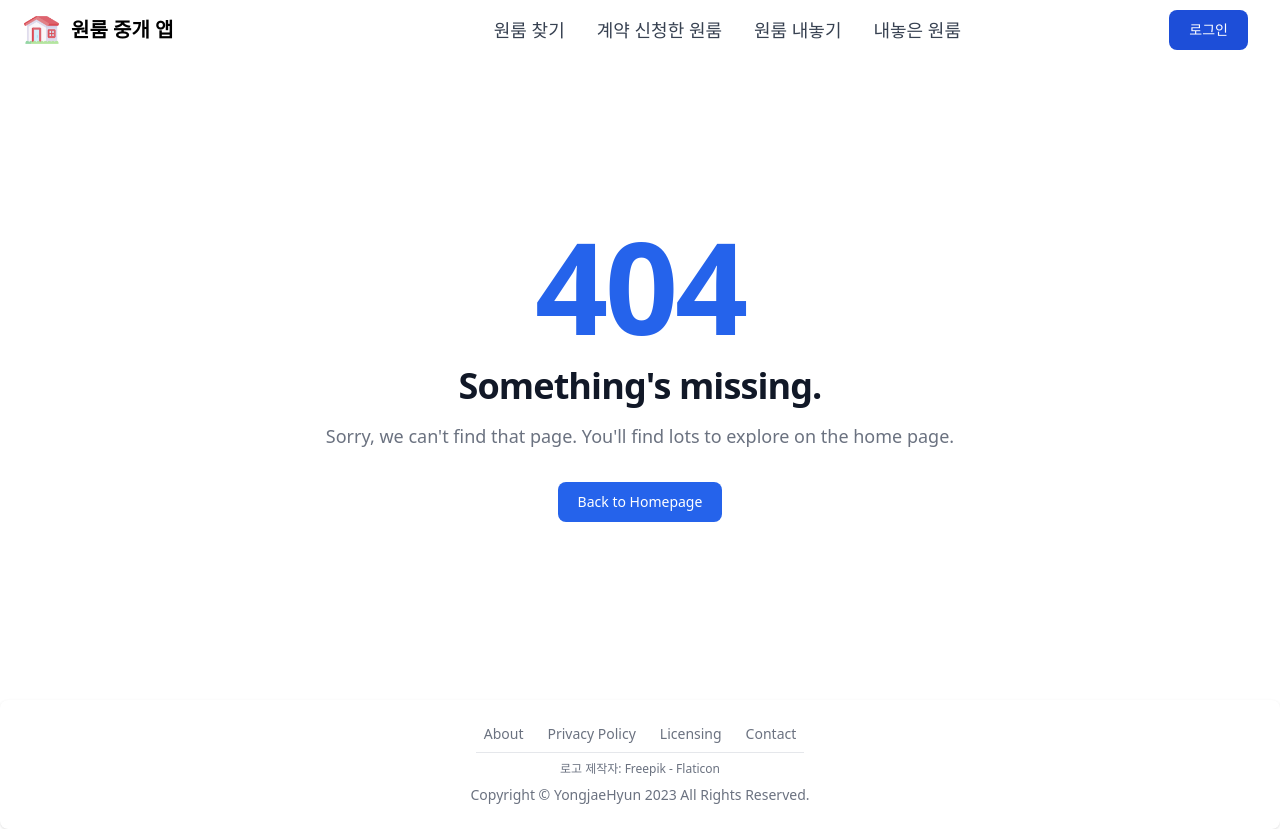
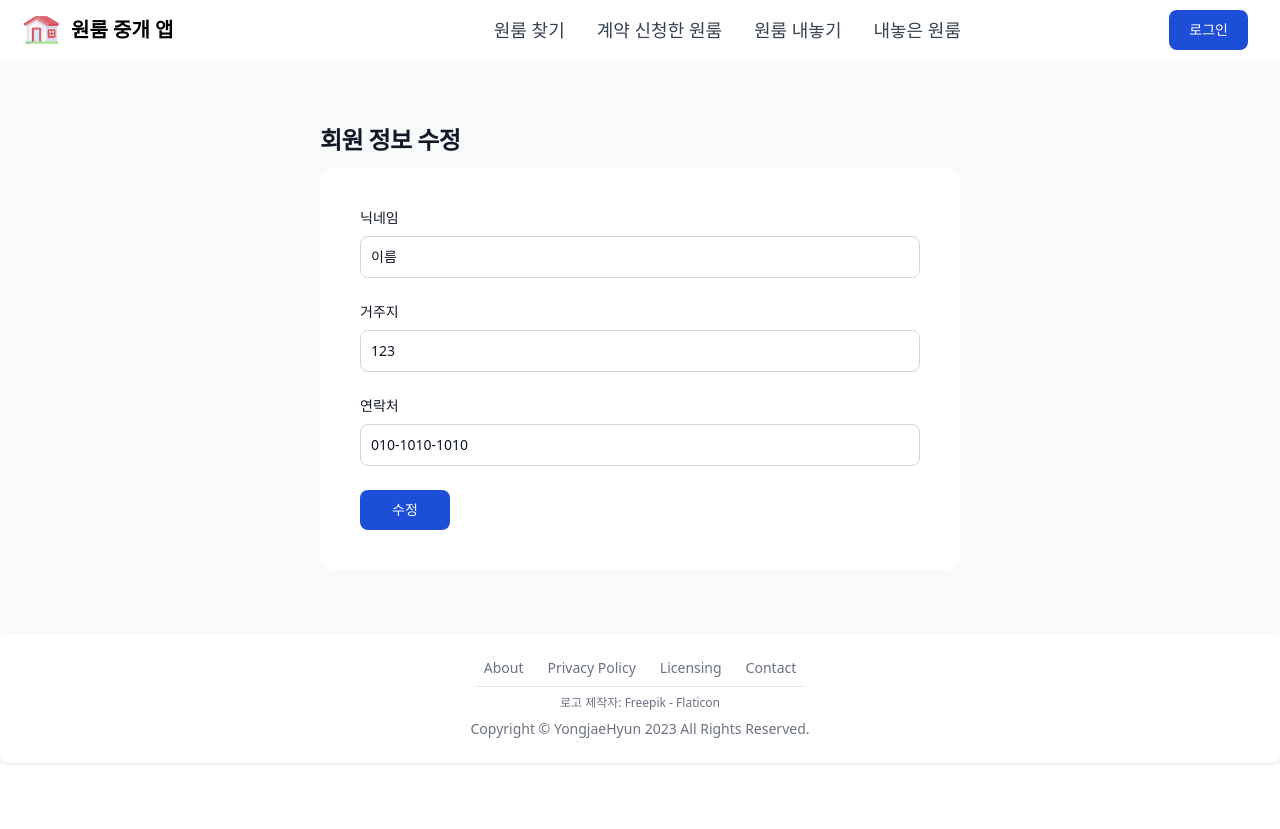
Before and after one commit to YongJaeHyun/room-brokerage-webapp, a Next.js app: page /auth/user/update in a window 1280 px wide. Before the commit this address had no page. After the commit the page ends 800 px from the top, so only its background shows below. Built offline with nearby package versions, Linux system fonts and the light colour scheme.

Commit message:
[DEV 26] "회원 정보 수정" 페이지 디자인 초안 완성

```diff
--- /dev/null
+++ b/src/pages/auth/user/update.tsx
@@ -0,0 +1,80 @@
+import Seo from "@/components/Seo";
+import Title from "@/components/auth/Title";
+import { useRouter } from "next/router";
+
+export default function userProfileUpdate() {
+  const router = useRouter();
+  const handleUpdateUserInfo = (e: React.FormEvent<HTMLButtonElement>) => {
+    e.preventDefault();
+    console.log("123")
+    const data = new FormData();
+    const nickname = data.get("nickname");
+    const address = data.get("address");
+    const phone = data.get("phone");
+    console.log(nickname, address, phone);
+    router.push("/auth/user");
+  };
+
+  return (
+    <section className="bg-gray-50 dark:bg-gray-900">
+      <div className="py-8 px-4 mx-auto max-w-2xl lg:py-16">
+        <Title value="회원 정보 수정" />
+        <form className="bg-white p-10 rounded-2xl dark:bg-gray-800 mt-3">
+          <div className="grid gap-4 sm:grid-cols-2 sm:gap-6">
+            <div className="sm:col-span-2">
+              <label
+                htmlFor="nickname"
+                className="block mb-2 text-sm font-medium text-gray-900 dark:text-white"
+              >
+                닉네임
+              </label>
+              <input
+                id="nickname"
+                name="nickname"
+                value="이름"
+                className="bg-white border border-gray-300 text-gray-900 text-sm rounded-lg focus:ring-primary-600 focus:border-primary-600 block w-full p-2.5 dark:bg-gray-700 dark:border-gray-600 dark:placeholder-gray-400 dark:text-white dark:focus:ring-primary-500 dark:focus:border-primary-500"
+              />
+            </div>
+            <div className="sm:col-span-2">
+              <label
+                htmlFor="address"
+                className="block mb-2 text-sm font-medium text-gray-900 dark:text-white"
+              >
+                거주지
+              </label>
+              <input
+                id="address"
+                name="address"
+                value="123"
+                className="bg-white border border-gray-300 text-gray-900 text-sm rounded-lg focus:ring-primary-600 focus:border-primary-600 block w-full p-2.5 dark:bg-gray-700 dark:border-gray-600 dark:placeholder-gray-400 dark:text-white dark:focus:ring-primary-500 dark:focus:border-primary-500"
+              />
+            </div>
+            <div className="sm:col-span-2">
+              <label
+                htmlFor="phone"
+                className="block mb-2 text-sm font-medium text-gray-900 dark:text-white"
+              >
+                연락처
+              </label>
+              <input
+                id="phone"
+                name="phone"
+                value="010-1010-1010"
+                className="bg-white border border-gray-300 text-gray-900 text-sm rounded-lg focus:ring-primary-600 focus:border-primary-600 block w-full p-2.5 dark:bg-gray-700 dark:border-gray-600 dark:placeholder-gray-400 dark:text-white dark:focus:ring-primary-500 dark:focus:border-primary-500"
+              />
+            </div>
+          </div>
+          <div className="flex justify-center sm:justify-start">
+            <button
+              type="submit"
+              onSubmit={handleUpdateUserInfo}
+              className="inline-flex items-center px-8 py-2.5 mt-4 mr-4 sm:mt-6 text-sm font-medium text-center text-white bg-primary-700 rounded-lg focus:ring-4 focus:ring-primary-200 dark:focus:ring-primary-900 hover:bg-primary-800"
+            >
+              수정
+            </button>
+          </div>
+        </form>
+      </div>
+    </section>
+  );
+}
```
